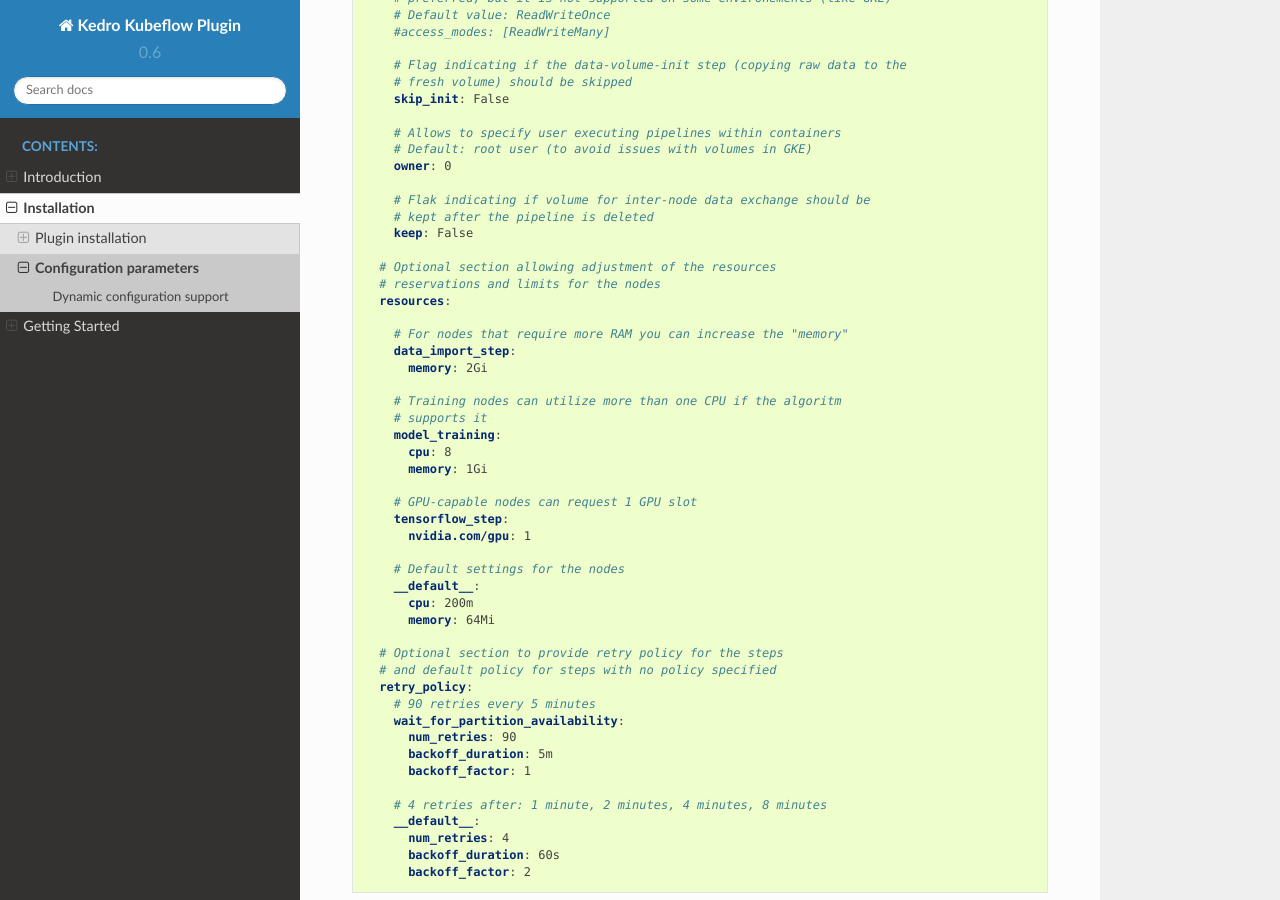
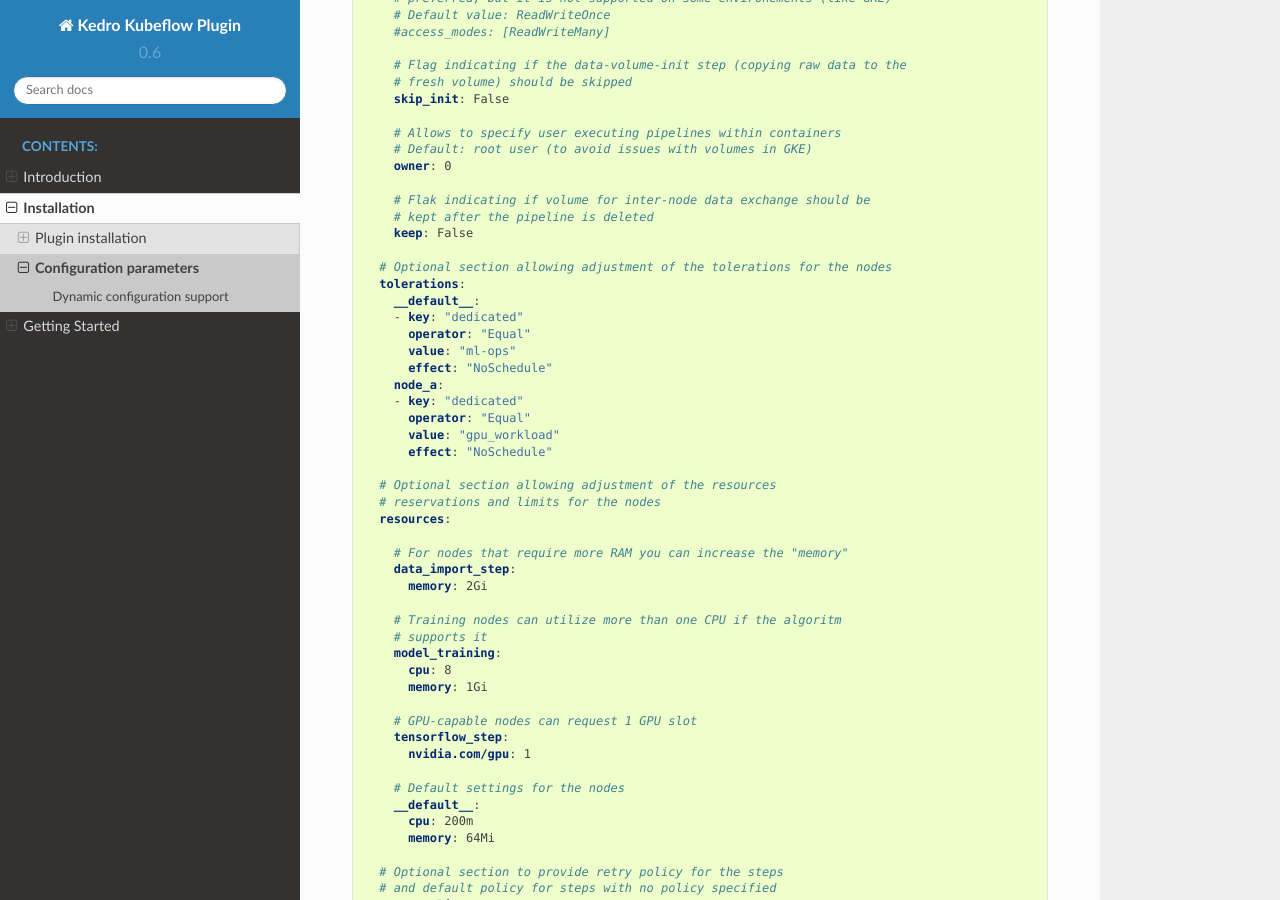
Before and after one commit to getindata/kedro-kubeflow, a Sphinx documentation site: the page built from docs/source/02_installation/02_configuration.md, in a window 1280 px wide and 900 px high, scrolled down 1466 px. Built offline with Sphinx 7.4.7 and the Read the Docs theme 2.0.0, drawn with Linux system fonts in a browser that asks for light colours.

Commit message:
Updated docs for tolerations (and corrected typos)

```diff
--- a/docs/source/02_installation/02_configuration.md
+++ b/docs/source/02_installation/02_configuration.md
@@ -91,6 +91,19 @@ run_config:
     # kept after the pipeline is deleted
     keep: False
 
+  # Optional section allowing adjustment of the tolerations for the nodes
+  tolerations:
+    __default__:
+    - key: "dedicated"
+      operator: "Equal"
+      value: "ml-ops"
+      effect: "NoSchedule"
+    node_a:
+    - key: "dedicated"
+      operator: "Equal"
+      value: "gpu_workload"
+      effect: "NoSchedule"
+
   # Optional section allowing adjustment of the resources
   # reservations and limits for the nodes
   resources:
```
Also changed, not shown: CHANGELOG.md (+2 -1 lines), docs/source/01_introduction/01_intro.md (+1 -1 lines), 2 other files.
